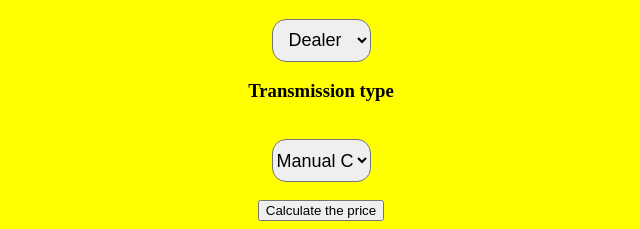
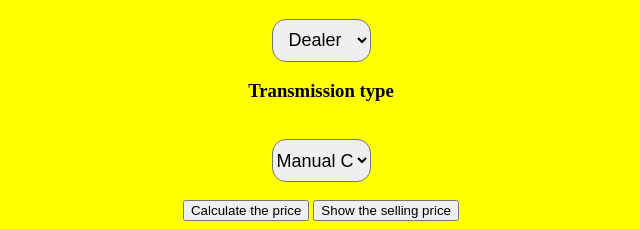
Before and after one commit to imbalram/minor_project, a Flask app: page / in a window 1280 px wide. Shown: the part 601-830 px from the top of the page, without its empty margins (319-959 px from the left). Run offline with Flask 2, Linux system fonts and the light colour scheme; parts of the project's set-up code (start-up, migrations or seed data) failed here and were passed over.

Commit message:
Update index.html

```diff
--- a/templates/index.html
+++ b/templates/index.html
@@ -13,25 +13,26 @@
         <form action="{{ url_for('predict')}}" method="post">
             <h2>Predictive analysis</h2>
             <h3>In which year you had buy this car ?</h3>
-            <input id="first" name="Year" type="number ">
-            <h3>What is the Showroom Price?(In lakhs)</h3><br><input id="second" name="Present_Price" required="required" title="do not forget to fill all the rows before clicking on calculate the price">
+            <input id="first" name="Year" type="number" title="do not forget to fill all the rows before clicking on calculate the price">
+            <h3>What is the Showroom Price?(In lakhs)</h3><br><input id="second" name="Present_Price" title="do not forget to fill all the rows before clicking on calculate the price">
             <h3>How Many Kilometers Drived?</h3><input id="third" name="Kms_Driven" required="required">
-            <h3>How much owners previously had the car(0 or 1 or 3) ?</h3><br><input id="fourth" name="Owner" required="required">
-            <h3>What Is the Fuel type?</h3><br><select name="Fuel_Type_Petrol" id="fuel" required="required" required>
+            <h3>How much owners previously had the car(0 or 1 or 3) ?</h3><br><input id="fourth" name="Owner">
+            <h3>What Is the Fuel type?</h3><br><select name="Fuel_Type_Petrol" id="fuel" title="do not forget to fill all the rows before clicking on calculate the price">
                 <option value="Petrol">Petrol</option>
                 <option value="Diesel">Diesel</option>
                 <option value="Diesel">CNG</option>
             </select>
-            <h3>Are you A Dealer or Individual</h3><br><select name="Seller_Type_Individual" id="resea" required="required">
+            <h3>Are you A Dealer or Individual</h3><br><select name="Seller_Type_Individual" id="resea">
                 <option value="Dealer">Dealer</option>
                 <option value="Individual">Individual</option>
             </select>
-            <h3>Transmission type</h3><br><select name="Transmission_Mannual" id="research"  required="required">
+            <h3>Transmission type</h3><br><select name="Transmission_Mannual" id="research" title="do not forget to fill all the rows before clicking on calculate the price">
                 <option value="Mannual">Manual Car</option>
                 <option value="Automatic">Automatic Car</option>
             </select>
             <br><br>
   <button data-modal-target="#modal">Calculate the price</button>
+            <button data-modal-target="#modal">Show the selling price</button>
   <div class="modal" id="modal">
     <div class="modal-header">
     <button data-close-button class="close-button">&times;</button>
@@ -89,6 +90,7 @@
 
 .modal-body {
   padding: 10px 15px;
+    display:flex;
 }
 
 #overlay {
```
